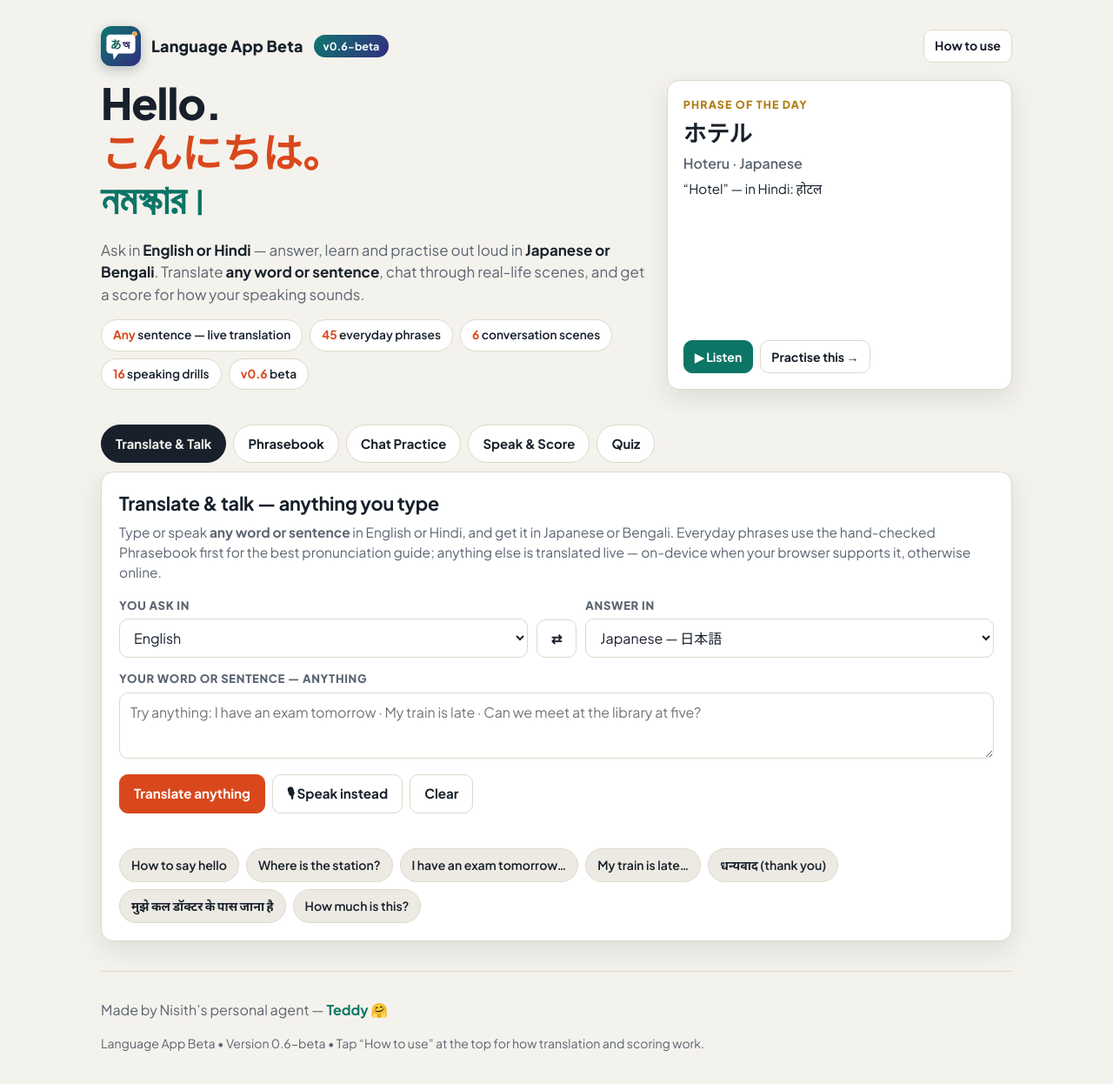
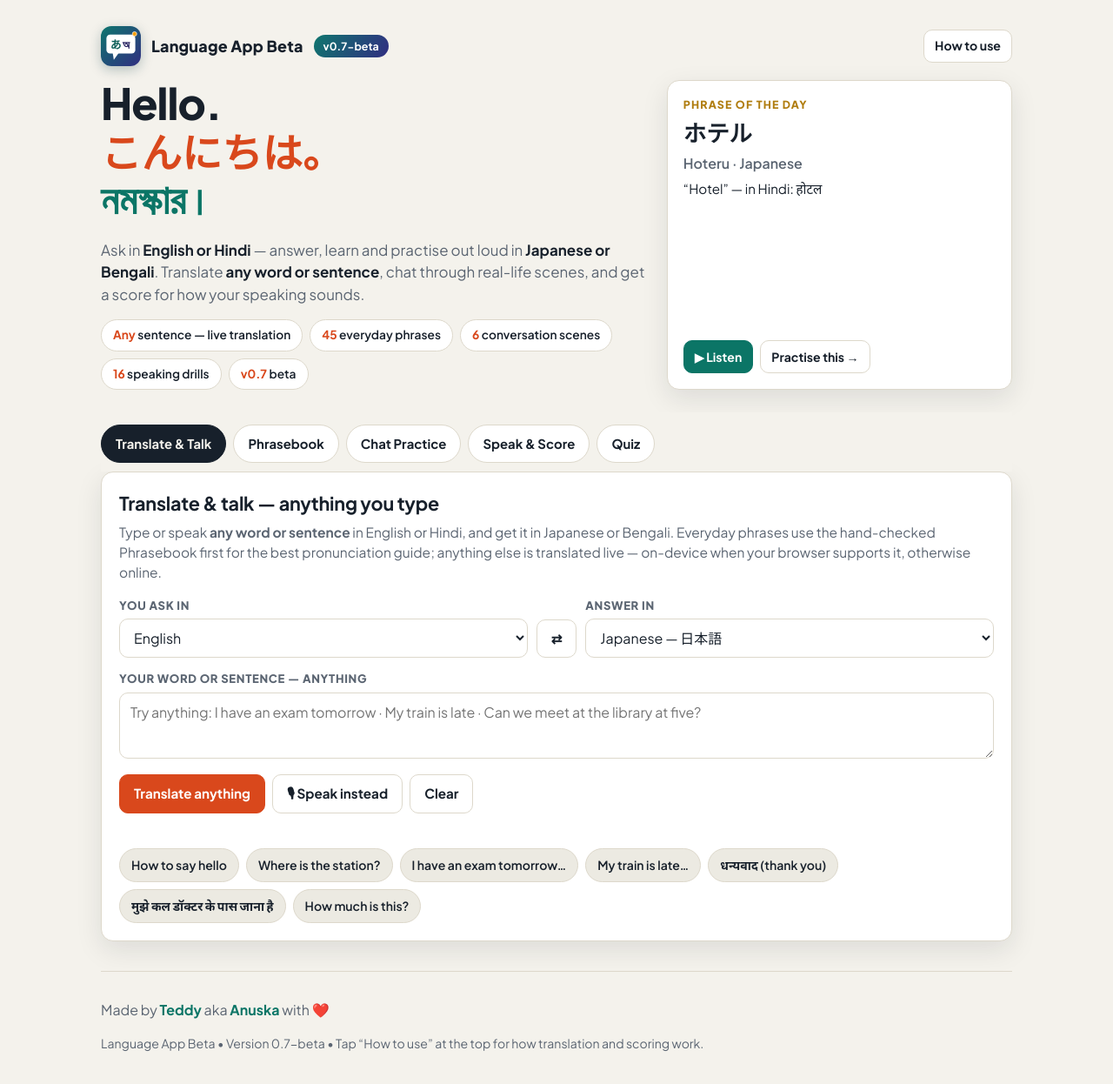
Before and after one commit to UltronNisith/demoGit, a website: page language-app/index.html in a window 1280 px wide. Shown: the whole page at 87% size. Drawn offline with Linux system fonts and the light colour scheme.

Commit message:
v0.7-beta: footer credit 'Made by Teddy aka Anuska with ❤️'

```diff
--- a/language-app/index.html
+++ b/language-app/index.html
@@ -206,7 +206,7 @@
         <div class="brand">
           <svg class="brand-icon" aria-label="Language App Beta icon" xmlns="http://www.w3.org/2000/svg" viewBox="0 0 108 108"><defs><linearGradient id="g" x1="0" y1="0" x2="1" y2="1"><stop offset="0" stop-color="#0f766e"/><stop offset="1" stop-color="#312e81"/></linearGradient></defs><rect width="108" height="108" fill="url(#g)"/><rect x="15" y="23" width="78" height="51" rx="10" fill="#ffffff"/><path d="M32 73 L48 73 L35 91 Z" fill="#ffffff"/><circle cx="91" cy="21" r="6" fill="#f59e0b" stroke="#ffffff" stroke-width="1.5"/><text x="40" y="60" font-size="30" font-weight="bold" fill="#0d5f58" text-anchor="middle" font-family="sans-serif">あ</text><text x="68" y="61" font-size="30" font-weight="bold" fill="#262260" text-anchor="middle" font-family="sans-serif">অ</text></svg>
           <span class="brand-name">Language App Beta</span>
-          <span class="ver-pill">v0.6-beta</span>
+          <span class="ver-pill">v0.7-beta</span>
           <button class="btn small how-btn" id="howBtn" type="button" aria-expanded="false" aria-controls="howPanel">How to use</button>
         </div>
         <div class="hero-grid">
@@ -222,7 +222,7 @@
               <span class="stat"><b>45</b> everyday phrases</span>
               <span class="stat"><b>6</b> conversation scenes</span>
               <span class="stat"><b>16</b> speaking drills</span>
-              <span class="stat"><b>v0.6</b> beta</span>
+              <span class="stat"><b>v0.7</b> beta</span>
             </div>
           </div>
           <aside class="daily" aria-label="Phrase of the day">
@@ -442,8 +442,8 @@
       </section>
 
       <footer>
-        <p class="credit">Made by Nisith&rsquo;s personal agent — <strong>Teddy</strong> 🤗</p>
-        <p>Language App Beta &bull; Version 0.6-beta &bull; Tap &ldquo;How to use&rdquo; at the top for how translation and scoring work.</p>
+        <p class="credit">Made by <strong>Teddy</strong> aka <strong>Anuska</strong> with ❤️</p>
+        <p>Language App Beta &bull; Version 0.7-beta &bull; Tap &ldquo;How to use&rdquo; at the top for how translation and scoring work.</p>
       </footer>
     </div>
 
```
